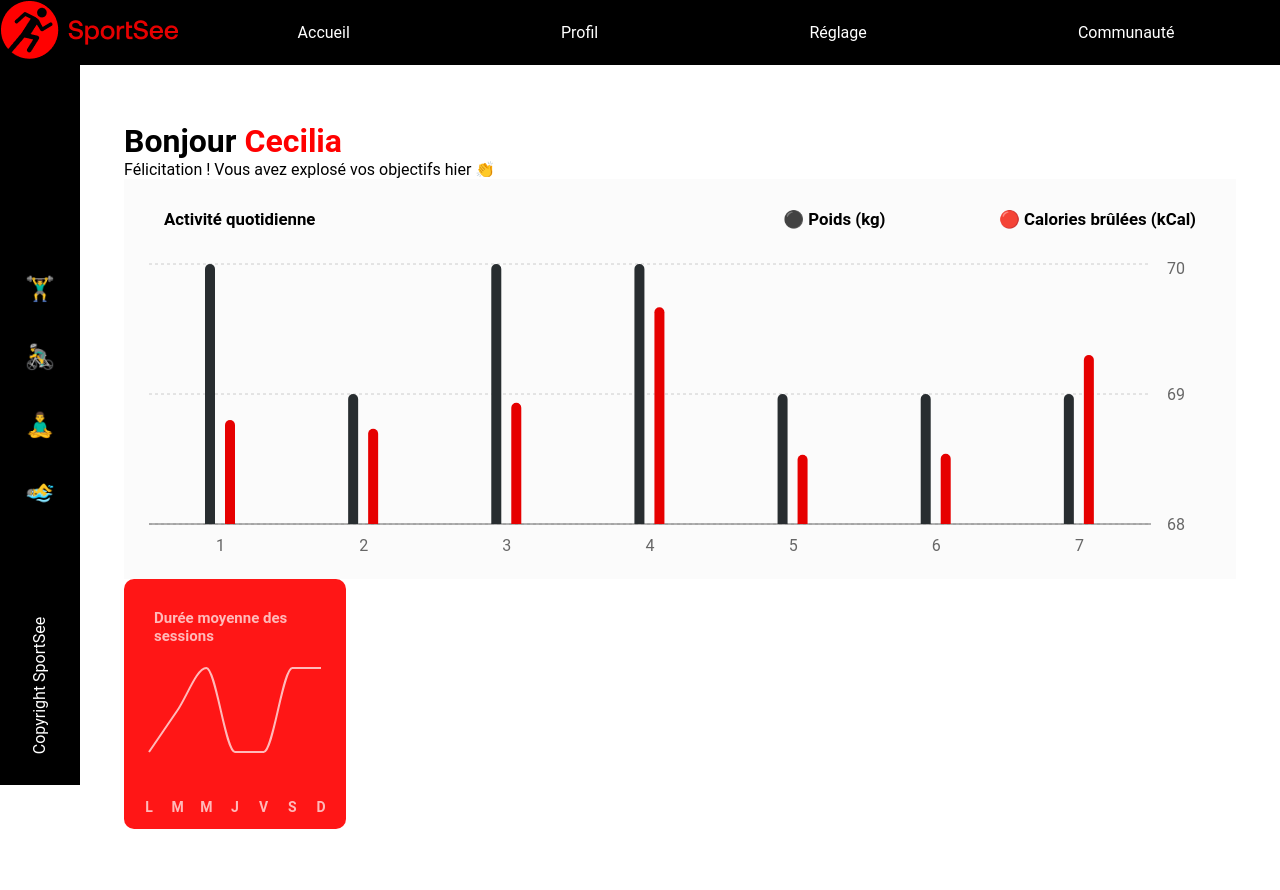
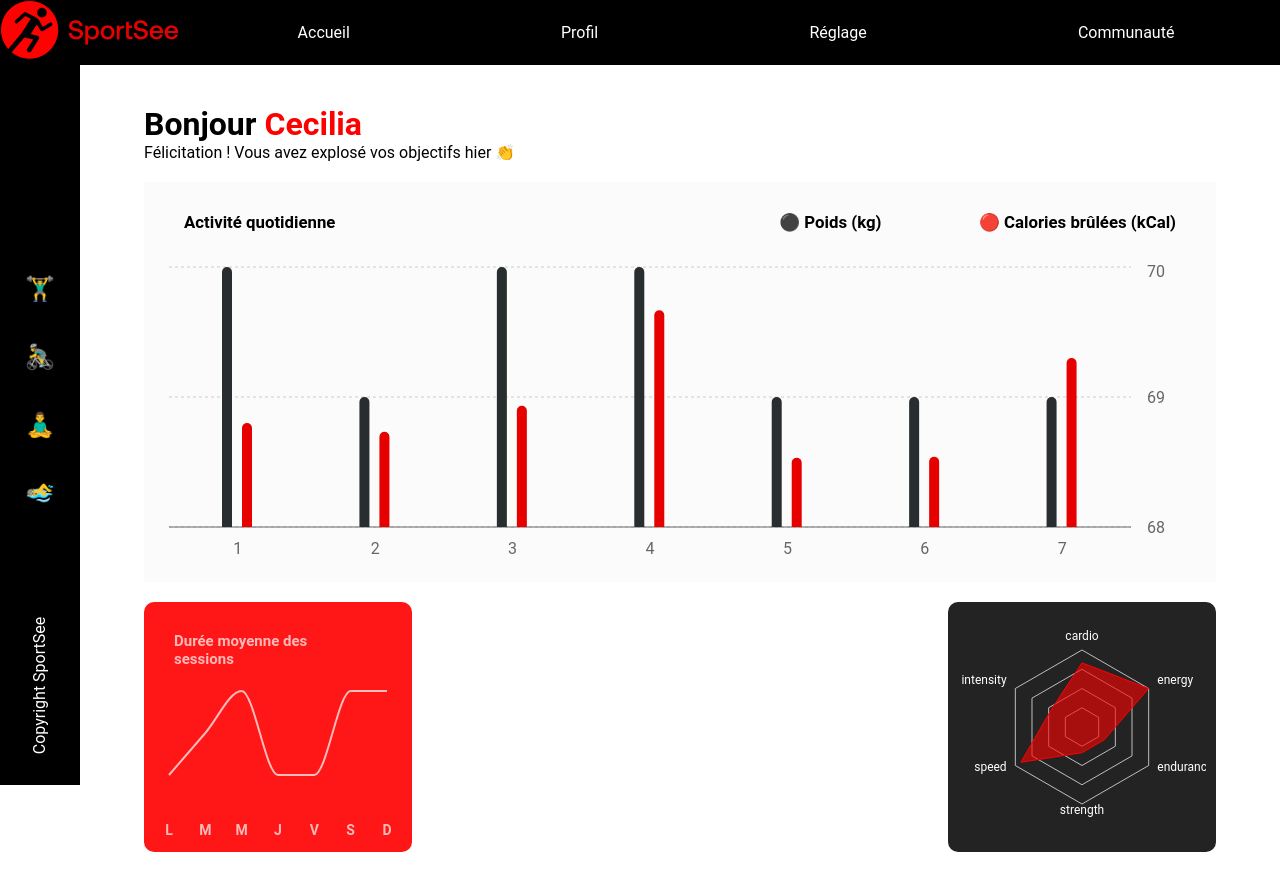
Before and after one commit to PaulG57/Projet_12_SportSee, a React (Vite) app: page / in a window 1280 px wide. Before the commit the page ends 829 px from the top, so only its background shows below. Built offline with nearby package versions, Linux system fonts and the light colour scheme.

Commit message:
radarChart

```diff
--- /dev/null
+++ b/src/components/PerformanceChart.jsx
@@ -0,0 +1,18 @@
+import { RadarChart, PolarGrid, PolarAngleAxis, Radar, ResponsiveContainer } from "recharts";
+import "../styles/performance.css"; // Import du CSS
+
+const RadarGraph = ({ data }) => {
+    return (
+        <div className="radar-container">
+            <ResponsiveContainer width="100%" height="100%">
+                <RadarChart cx="50%" cy="50%" outerRadius="70%" data={data}>
+                    <PolarGrid stroke="white" strokeOpacity={0.7} radialLines={false} />
+                    <PolarAngleAxis dataKey="kind" tick={{ fill: "white", fontSize: 12 }} tickSize={10} />
+                    <Radar dataKey="value" stroke="red" fill="red" fillOpacity={0.6} />
+                </RadarChart>
+            </ResponsiveContainer>
+        </div>
+    );
+};
+
+export default RadarGraph;
--- a/src/components/Profile.jsx
+++ b/src/components/Profile.jsx
@@ -2,6 +2,7 @@ import { useEffect, useState } from "react";
 import { getUserData } from "../services/data";
 import ActivityChart from "./ActivityChart";
 import AverageSessionsChart from "./AverageSessionsChart";
+import RadarGraph from "./PerformanceChart";
 
 const Profile = () => {
   const [user, setUser] = useState(null);
@@ -14,12 +15,23 @@ const Profile = () => {
       fetchData();
   }, []);
 
+  if (!user) return <div>❌ Une erreur est survenue</div>;
+
   return (
       <div className="profile">
-          {user && <h1>Bonjour <span className="user-name">{user.firstName}</span></h1>}
-          <p>Félicitation ! Vous avez explosé vos objectifs hier 👏</p>
-          {user && <ActivityChart data={user.activity} />}
-          {user && <AverageSessionsChart data={user.averageSessions} />}
+          <div className="profile-header">
+              <h1>Bonjour <span className="user-name">{user.firstName}</span></h1>
+              <p>Félicitation ! Vous avez explosé vos objectifs hier 👏</p>
+          </div>
+
+          <div className="profile-charts">
+              <ActivityChart data={user.activity} />
+
+              <div className="small-charts">
+                  <AverageSessionsChart data={user.averageSessions} />
+                  <RadarGraph data={user.performance} />
+              </div>
+          </div>
       </div>
   );
 };
--- a/src/styles/averageSessions.css
+++ b/src/styles/averageSessions.css
@@ -1,6 +1,6 @@
 .chart-container {
     position: relative;
-    width: 20%;
+    width: 25%;
     height: 250px;
     background: #ff0000e9;
     border-radius: 10px;
--- a/src/styles/index.css
+++ b/src/styles/index.css
@@ -22,10 +22,43 @@
     padding: 20px;
     margin: auto;
     width: 90%;
-    height: 90%;
+    height: 100%;
 }
 
 .user-name {
     font-weight: bold;
     color: red;
 }
+
+.profile {
+    display: flex;
+    flex-direction: column;
+    gap: 20px;
+    padding: 20px;
+}
+
+.profile-header {
+    display: flex;
+    flex-direction: column;
+    align-items: flex-start;
+}
+
+.profile-header h1 {
+    font-size: 32px;
+}
+
+.user-name {
+    color: red;
+}
+
+.profile-charts {
+    display: flex;
+    flex-direction: column;
+    gap: 20px;
+}
+
+.small-charts {
+    display: flex;
+    justify-content: space-between;
+    gap: 20px;
+}
--- /dev/null
+++ b/src/styles/performance.css
@@ -0,0 +1,7 @@
+.radar-container {
+    width: 25%;
+    height: 250px;
+    background: #232323;
+    border-radius: 10px;
+    padding: 10px;
+}
```
